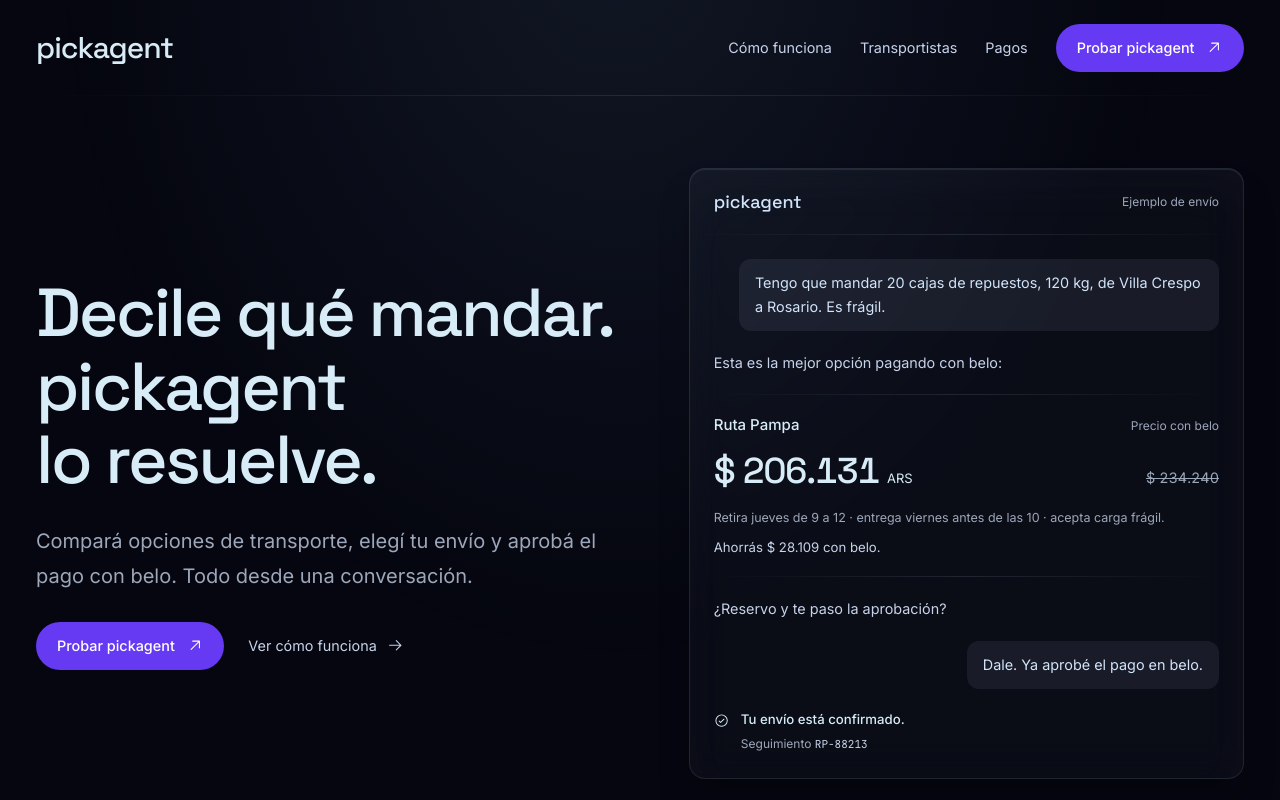
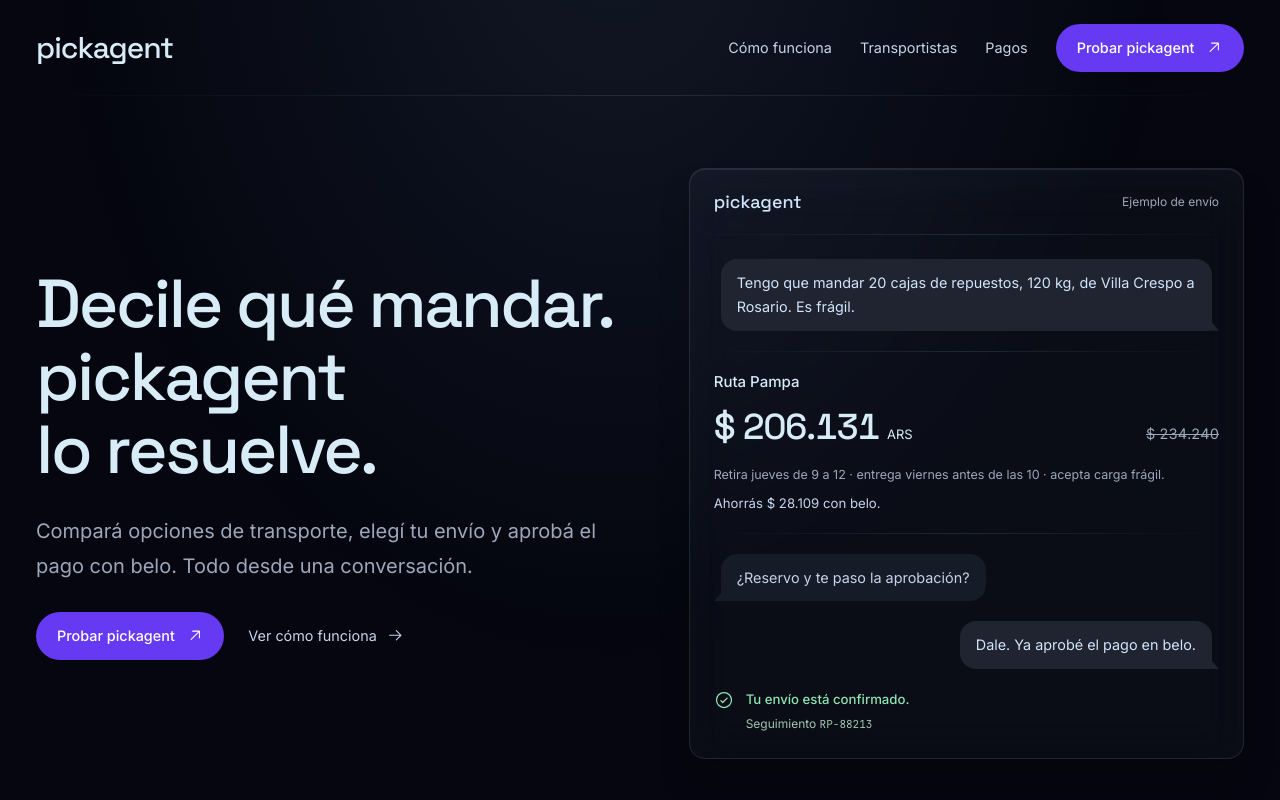
Before and after one commit to ervinwilneder/pickagent, a website built with Vite: page interfaces/web/agente/pantalla/index.html in a window 1280 px wide. Shown: the top 800 px of the page. Built offline with nearby package versions, Linux system fonts and the light colour scheme.

Commit message:
Ajusta burbujas y confirmación de la portada

```diff
--- a/interfaces/web/agente/pantalla/index.html
+++ b/interfaces/web/agente/pantalla/index.html
@@ -37,15 +37,14 @@
           <figcaption class="cabecera"><span id="ejemplo-titulo">pickagent</span><span class="meta">Ejemplo de envío</span></figcaption>
           <div class="conversacion">
             <p class="burbuja vos">Tengo que mandar 20 cajas de repuestos, 120 kg, de Villa Crespo a Rosario. Es frágil.</p>
-            <p class="burbuja agente">Esta es la mejor opción pagando con belo:</p>
             <div class="oferta">
-              <div class="oferta-cabecera"><span class="quien">Ruta Pampa</span><span class="etiqueta">Precio con belo</span></div>
+              <div class="oferta-cabecera"><span class="quien">Ruta Pampa</span></div>
               <div class="oferta-precio"><strong>$ 206.131 <small>ARS</small></strong><s>$ 234.240</s></div>
               <p class="detalle">Retira jueves de 9 a 12 · entrega viernes antes de las 10 · acepta carga frágil.</p>
               <p class="ahorro">Ahorrás $ 28.109 con belo.</p>
             </div>
             <p class="burbuja agente">¿Reservo y te paso la aprobación?</p>
-            <p class="burbuja vos breve">Dale. Ya aprobé el pago en belo.</p>
+            <p class="burbuja vos">Dale. Ya aprobé el pago en belo.</p>
             <div class="evento"><span data-icono="check-circle" aria-hidden="true"></span><div><strong>Tu envío está confirmado.</strong><span>Seguimiento <code>RP-88213</code></span></div></div>
           </div>
         </figure>
--- a/interfaces/web/agente/pantalla/src/base.css
+++ b/interfaces/web/agente/pantalla/src/base.css
@@ -16,6 +16,7 @@
   --violeta: #663af3;
   --violeta-hover: #764ff6;
   --foco: #b6d9fc;
+  --exito: #8ee5b3;
   --display: "Space Grotesk Variable", sans-serif;
   --texto: "Inter Variable", sans-serif;
   --mono: "JetBrains Mono Variable", monospace;
--- a/interfaces/web/agente/pantalla/src/landing.css
+++ b/interfaces/web/agente/pantalla/src/landing.css
@@ -30,25 +30,27 @@
 .muestra .cabecera { display: flex; align-items: center; justify-content: space-between; flex-wrap: wrap; gap: 8px 16px; padding: 20px 24px; border-bottom: 1px solid var(--linea); border-image: var(--divisor-horizontal) 1; font: 500 18px/1.4 var(--display); }
 .meta { color: var(--tenue); font: 400 12px/1.5 var(--texto); }
 .conversacion { display: grid; gap: 20px; padding: 24px; }
-.burbuja { max-width: 95%; font-size: 14.4px; line-height: 1.65; }
-.burbuja.vos { justify-self: end; padding: 12px 16px; border-radius: 12px; background: #bad6f714; }
-.burbuja.agente { color: #c7d3ea; }
-.burbuja.breve { max-width: 100%; }
+.burbuja { position: relative; width: fit-content; max-width: calc(100% - 14px); padding: 12px 16px; border-radius: 16px; background: var(--fondo-burbuja); font-size: 14.4px; line-height: 1.65; }
+.burbuja::after { content: ""; position: absolute; bottom: 0; width: 12px; height: 14px; background: var(--fondo-burbuja); }
+.burbuja.vos { --fondo-burbuja: #202431; justify-self: end; margin-right: 7px; border-bottom-right-radius: 4px; }
+.burbuja.vos::after { right: -7px; clip-path: polygon(0 0, 100% 100%, 0 100%); }
+.burbuja.agente { --fondo-burbuja: #151b27; justify-self: start; margin-left: 7px; border-bottom-left-radius: 4px; color: #c7d3ea; }
+.burbuja.agente::after { left: -7px; clip-path: polygon(100% 0, 100% 100%, 0 100%); }
 .oferta { padding-block: 18px; border-top: 1px solid var(--linea-control); border-bottom: 1px solid var(--linea-control); border-image: var(--divisor-horizontal) 1; }
 .oferta-cabecera, .oferta-precio { display: flex; align-items: baseline; justify-content: space-between; flex-wrap: wrap; gap: 8px 16px; }
 .quien { font-size: 15px; font-weight: 500; color: var(--hielo); }
-.etiqueta { color: var(--tenue); font-size: 12px; }
 .oferta-precio { margin-top: 12px; }
 .oferta-precio strong { color: var(--hielo); font: 500 36px/1.2 var(--display); letter-spacing: -.03em; font-variant-numeric: tabular-nums; }
 .oferta-precio small { font: 400 13px/1.5 var(--texto); letter-spacing: normal; }
 .oferta-precio s { color: var(--tenue); font-size: 14.4px; font-variant-numeric: tabular-nums; }
 .detalle { margin-top: 14px; color: var(--tenue); font-size: 12.5px; line-height: 1.7; }
 .ahorro { margin-top: 8px; color: #c7d3ea; font-size: 13.2px; }
-.evento { display: flex; align-items: flex-start; gap: 12px; color: var(--hielo); font-size: 13.2px; }
-.evento > span { padding-top: 2px; }
+.evento { display: flex; align-items: flex-start; gap: 12px; color: var(--exito); font-size: 13.2px; }
+.evento > span { padding-top: 1px; }
+.evento svg { width: 20px; height: 20px; }
 .evento strong { display: block; font-weight: 500; }
-.evento div > span { display: block; margin-top: 3px; color: var(--tenue); font-size: 12px; }
-.evento code { color: #c7d3ea; font: 11px/1.5 var(--mono); }
+.evento div > span { display: block; margin-top: 3px; color: #a2c6b3; font-size: 12px; }
+.evento code { color: inherit; font: 11px/1.5 var(--mono); }
 
 /* Secuencias y listas abiertas: el contenido lleva la jerarquía. */
 .seccion { padding-block: 88px; border-top: 1px solid var(--linea); border-image: var(--divisor-horizontal) 1; scroll-margin-top: 24px; }
@@ -107,7 +109,6 @@
   .acciones { gap: 8px 24px; }
   .muestra .cabecera { padding: 18px; }
   .conversacion { padding: 18px; gap: 18px; }
-  .burbuja { max-width: 100%; }
   .oferta-precio strong { font-size: 33px; }
   .seccion { padding-block: 56px; }
   .encabezado { gap: 16px; }
@@ -129,4 +130,4 @@
 }
 @media (prefers-reduced-motion: reduce) { html { scroll-behavior: auto; } .hero { animation: none; } }
 @media (prefers-reduced-transparency: reduce) { .muestra { background: var(--papel); backdrop-filter: none; } body::before { display: none; } }
-@media (forced-colors: active) { body::before { display: none; } .boton { border: 1px solid ButtonText; } .barra, .cabecera, .seccion, .oferta, .beneficios > div, .integraciones article, .liquidacion, .pie-landing { border-image: none; } }
+@media (forced-colors: active) { body::before, .burbuja::after { display: none; } .boton { border: 1px solid ButtonText; } .burbuja { border: 1px solid CanvasText; } .barra, .cabecera, .seccion, .oferta, .beneficios > div, .integraciones article, .liquidacion, .pie-landing { border-image: none; } }
```
Also changed, not shown: .development/designs/landing-authkit.md.
